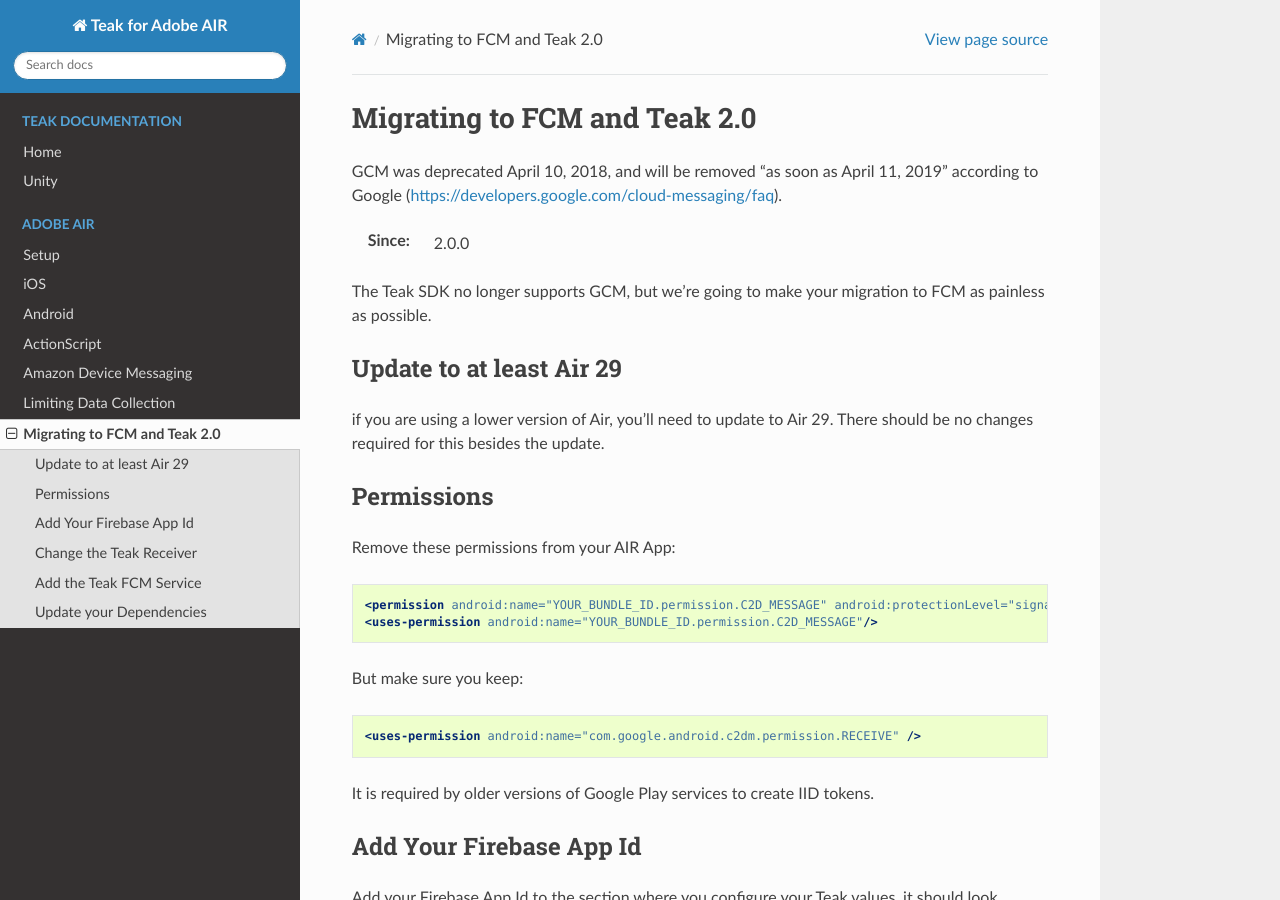
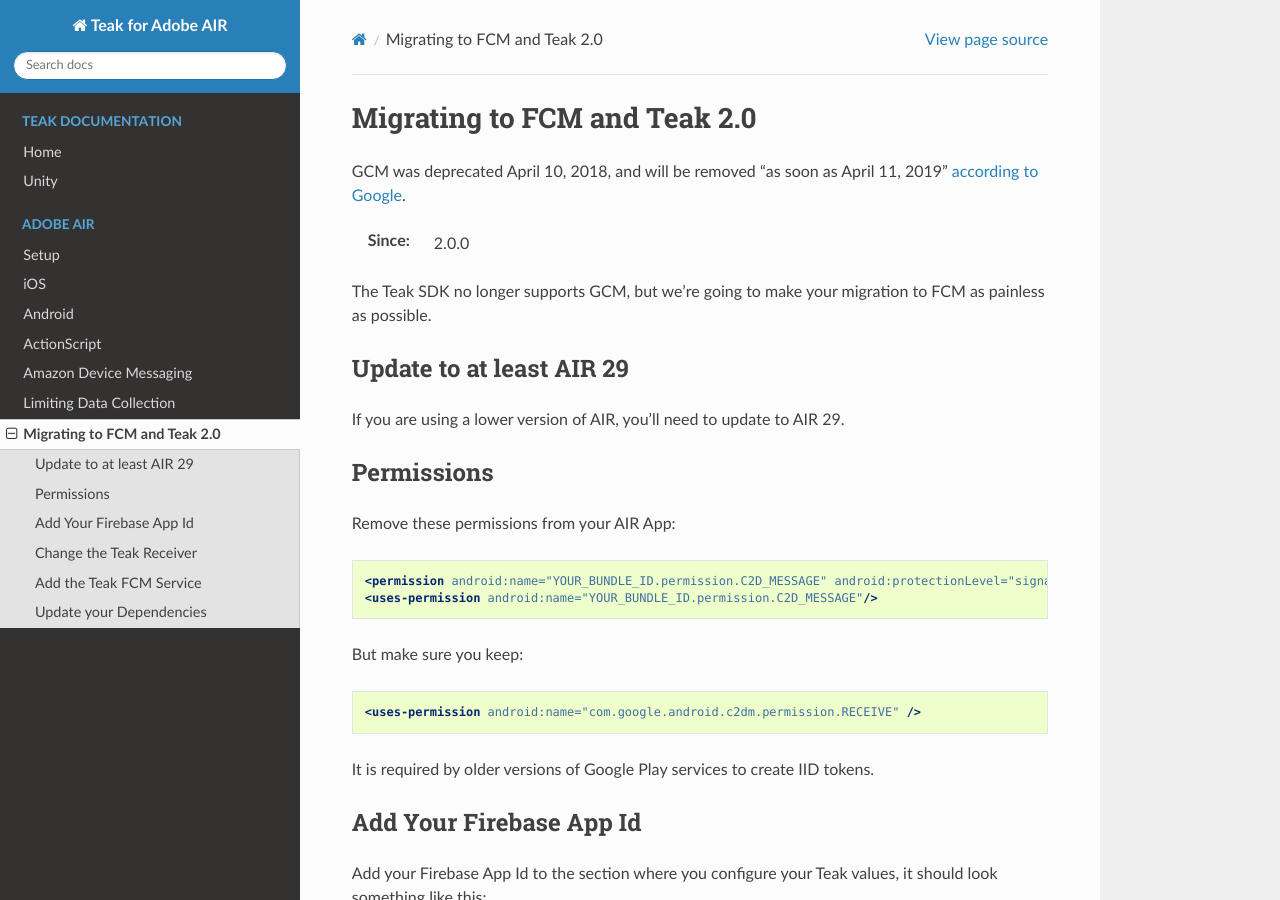
Before and after one commit to GoCarrot/teak-air, a Sphinx documentation site: the page built from docs/fcm-migration.rst, in a window 1280 px wide and 900 px high. Built offline with Sphinx 7.4.7 and the Read the Docs theme 2.0.0, drawn with Linux system fonts in a browser that asks for light colours.

Commit message:
Some better formatting, fix Air -> AIR

```diff
--- a/docs/fcm-migration.rst
+++ b/docs/fcm-migration.rst
@@ -4,15 +4,15 @@
 
 Migrating to FCM and Teak 2.0
 =============================
-GCM was deprecated April 10, 2018, and will be removed "as soon as April 11, 2019" according to Google (https://developers.google.com/cloud-messaging/faq).
+GCM was deprecated April 10, 2018, and will be removed "as soon as April 11, 2019" `according to Google <https://developers.google.com/cloud-messaging/faq>`_.
 
 :Since: 2.0.0
 
 The Teak SDK no longer supports GCM, but we're going to make your migration to FCM as painless as possible.
 
-Update to at least Air 29
+Update to at least AIR 29
 -------------------------
-if you are using a lower version of Air, you'll need to update to Air 29. There should be no changes required for this besides the update.
+If you are using a lower version of AIR, you'll need to update to AIR 29.
 
 Permissions
 -----------
```
